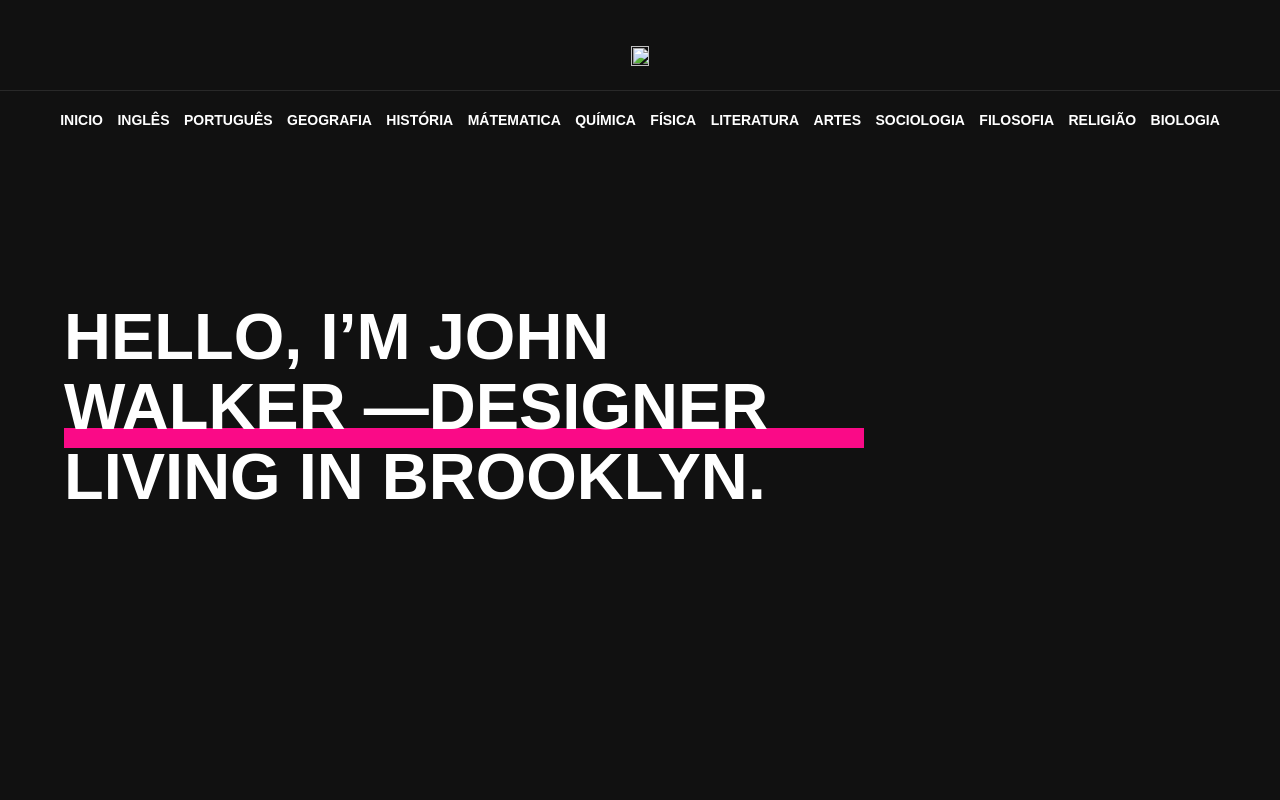
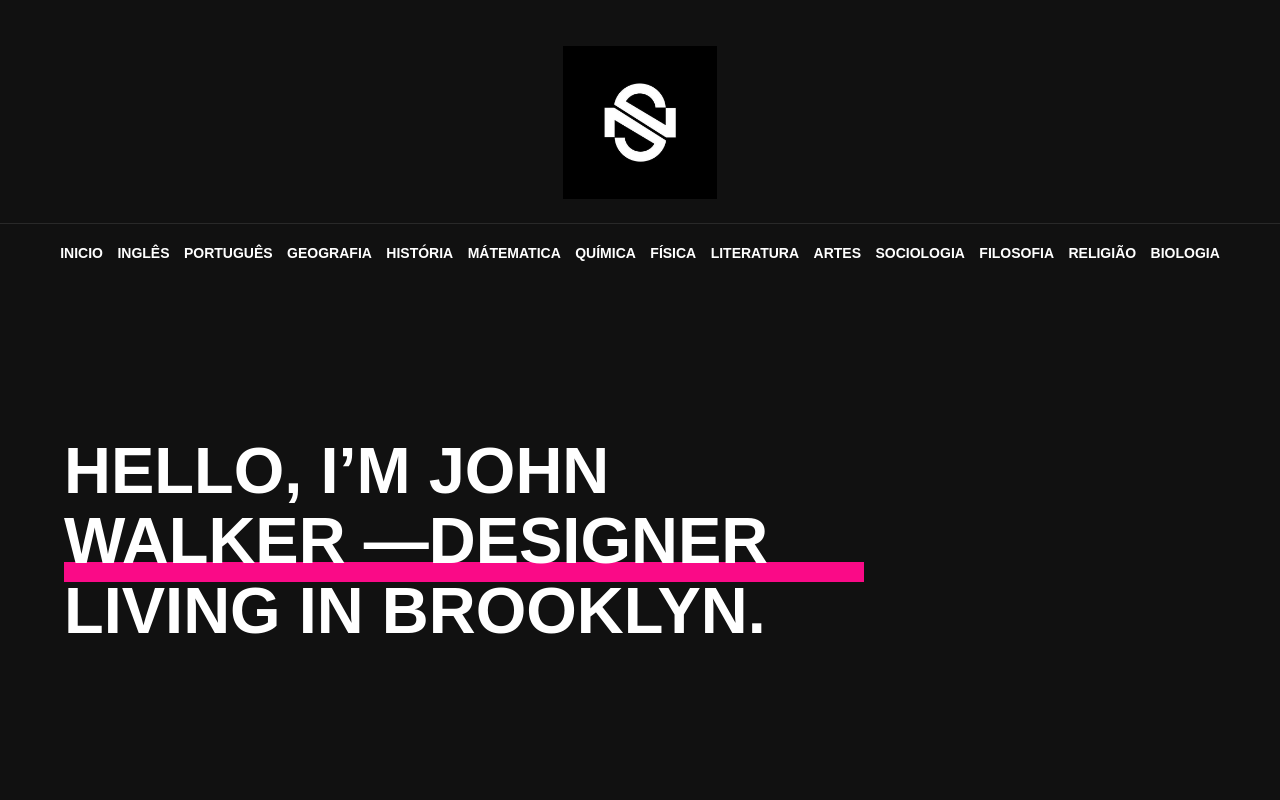
Before and after one commit to Raianedev/raianedev.github.io, a plain HTML site: page inicio/index.html in a window 1280 px wide. Shown: the top 800 px of the page. Drawn offline with Linux system fonts and the light colour scheme.

Commit message:
Update index.html

```diff
--- a/inicio/index.html
+++ b/inicio/index.html
@@ -14,7 +14,7 @@
 <header>
     <nav class="menu-principal">
       <div class="pai-logo">
-        <img class="logo" src="logoraiane.jpg" />
+        <img class="logo" src="Logo Raissa & Raiane.jpg" />
       </div>
       <div class="pai-menu">
         <ul class="menu-componente">
```
